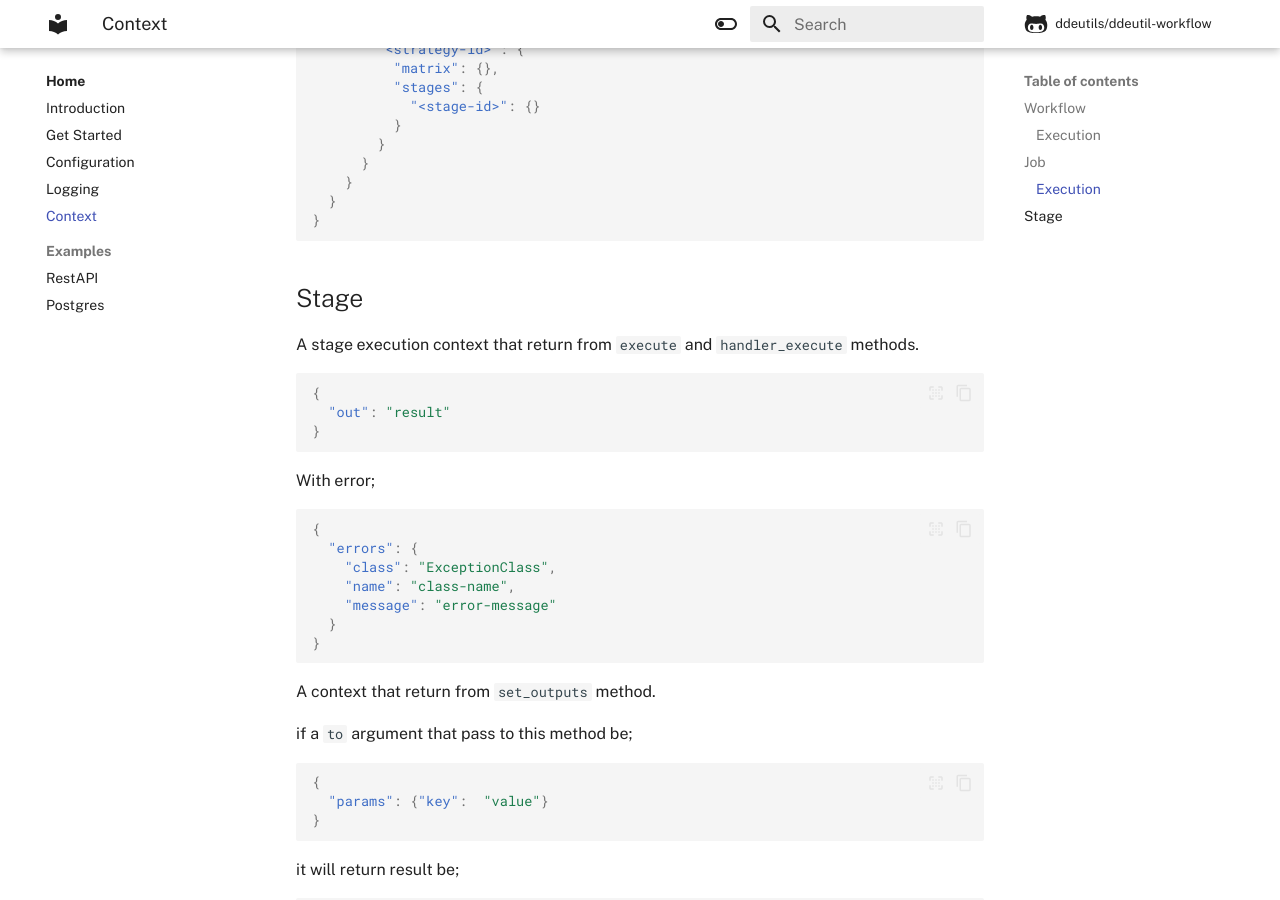
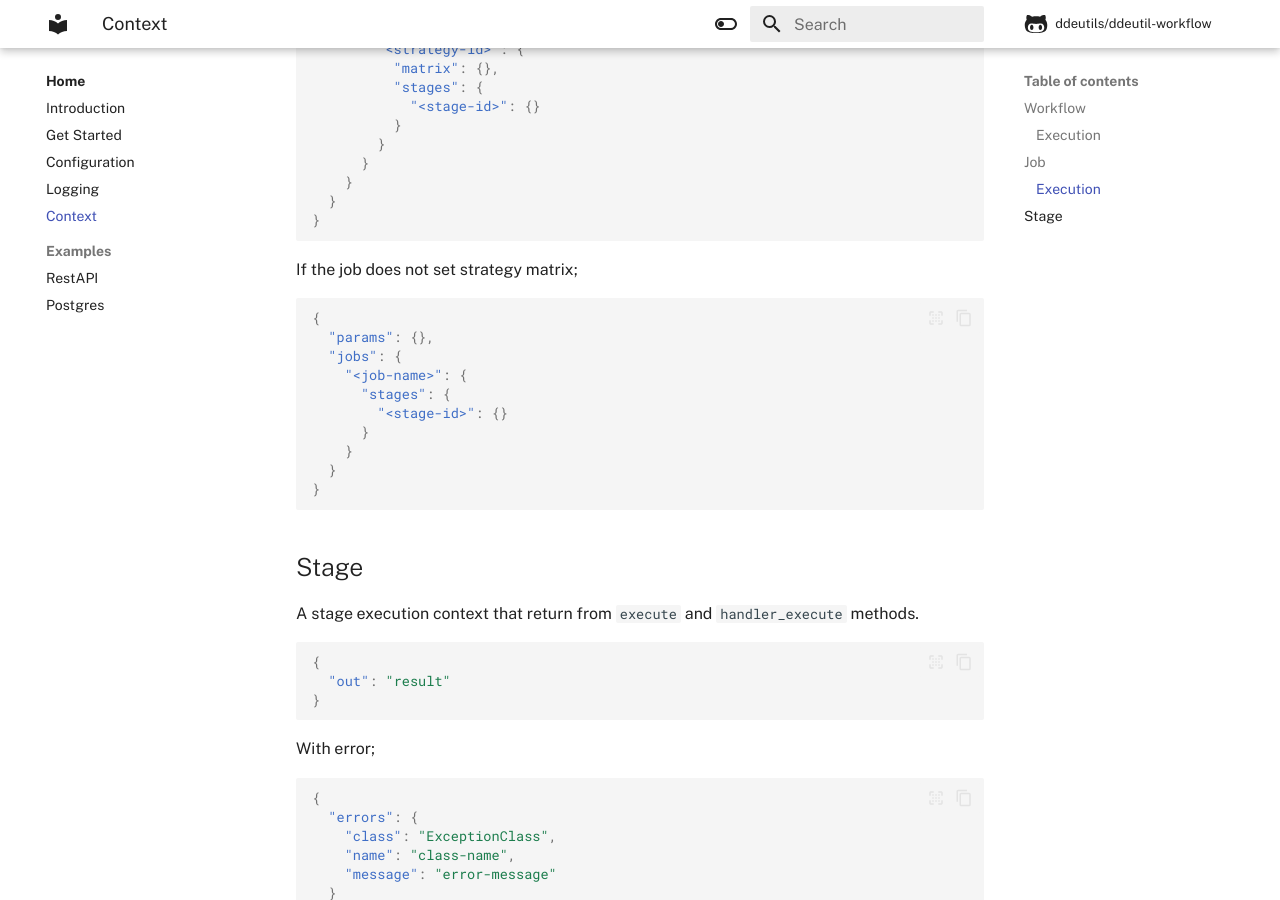
Before and after one commit to ddeutils/ddeutil-workflow, an MkDocs documentation site: the page built from docs/context.md, in a window 1280 px wide and 900 px high, scrolled down 972 px. Built offline with MkDocs 1.6.1 and Material for MkDocs 9.7.7, drawn with Linux system fonts in a browser that asks for light colours; comment, search, counter and statistics services are not loaded.

Commit message:
:page_facing_up: docs: update docs-string.

````diff
--- a/docs/context.md
+++ b/docs/context.md
@@ -47,6 +47,22 @@ A job execution context that return from the `execute` method.
   }
 }
 ```
+
+If the job does not set strategy matrix;
+
+```json
+{
+  "params": {},
+  "jobs": {
+    "<job-name>": {
+      "stages": {
+        "<stage-id>": {}
+      }
+    }
+  }
+}
+```
+
 
 ## Stage
 
--- a/pyproject.toml
+++ b/pyproject.toml
@@ -71,6 +71,7 @@ source = ["src.ddeutil.workflow"]
 omit = [
     "src/ddeutil/workflow/__about__.py",
     "src/ddeutil/workflow/__cron.py",
+    "src/ddeutil/workflow/context.py",
     "src/ddeutil/workflow/api/__init__.py",
     "src/ddeutil/workflow/api/api.py",
     "src/ddeutil/workflow/api/log.py",
````
Also changed, not shown: 3 other files.
